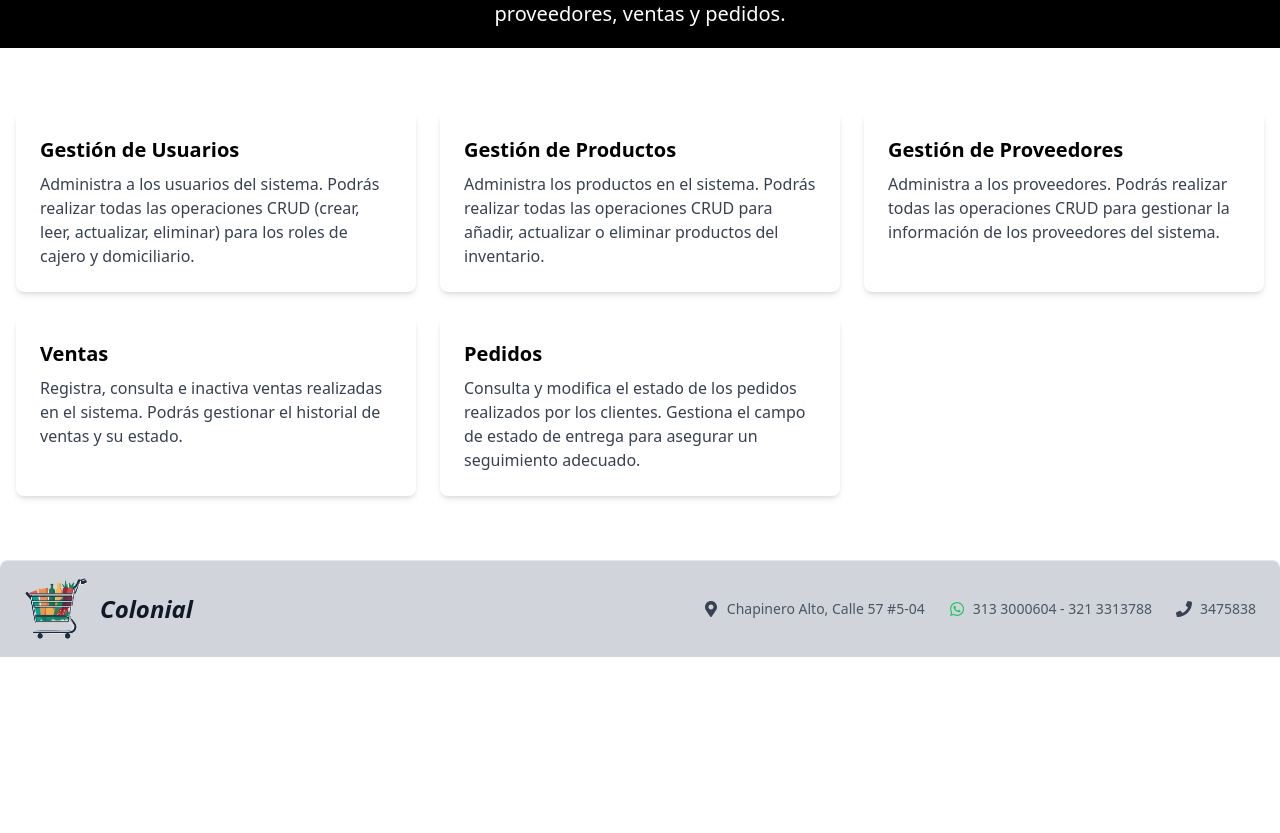
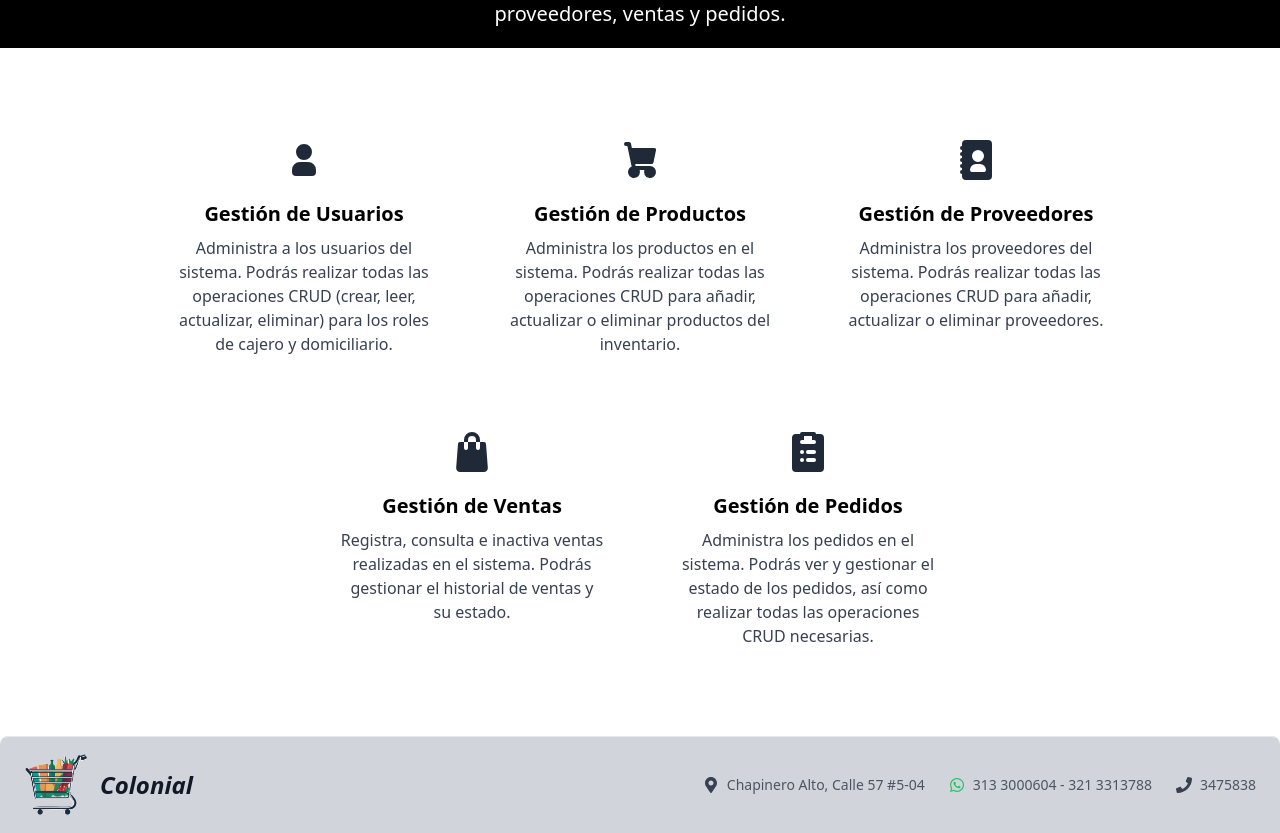
Before and after one commit to David435412/proyecto_cigarreria, a React (Create React App) app: page /admin-dash in a window 1280 px wide. Shown: the part 549-1382 px from the top of the page. Before the commit the page ends 1206 px from the top, so only its background shows below. Built offline with nearby package versions, Linux system fonts and the light colour scheme; data requests are answered from the project's data file.

Commit message:
se ajusto cosas del admin

```diff
--- a/db.json
+++ b/db.json
@@ -113,7 +113,7 @@
       "descripcion": "Tipo de cerveza: Lager ABV: 4,7% País de origen: Colombia.El exceso de alcohol es perjudicial para la salud. Ley 30 de 1986. Prohíbase el expendio de bebidas embriagantes a menores de edad ley 124 1994",
       "imagen": "https://jumbocolombiaio.vtexassets.com/arquivos/ids/491967-1600-1600?v=638216692937930000&width=1600&height=1600&aspect=true",
       "categoria": "Licores",
-      "cantidad": 106,
+      "cantidad": "106",
       "marca": "Babaria",
       "estado": "activo"
     },
--- a/src/components/administrador/AdminDash.js
+++ b/src/components/administrador/AdminDash.js
@@ -1,6 +1,6 @@
 import React, { useEffect, useState } from 'react';
 import axios from 'axios';
-import { Link } from 'react-router-dom';
+import { useNavigate } from 'react-router-dom';
 import fuera_4 from "../../assets/images/fuera_4.jpeg";
 import css from "../../pages/css.css";
 
@@ -8,6 +8,7 @@ const AdminDashboard = () => {
     const [userName, setUserName] = useState('');
     const [lowStockProducts, setLowStockProducts] = useState([]);
     const [outOfStockAlerts, setOutOfStockAlerts] = useState([]);
+    const navigate = useNavigate();
 
     useEffect(() => {
         // Obtener el nombre del usuario desde localStorage
@@ -83,12 +84,12 @@ const AdminDashboard = () => {
                                     </li>
                                 ))}
                             </ul>
-                            <Link
-                                to="/productos-agotados"
+                            <button
+                                onClick={() => navigate('/productos-agotados')}
                                 className="text-blue-500 hover:underline"
                             >
                                 Ver Productos Agotados
-                            </Link>
+                            </button>
                         </div>
                     )}
 
@@ -107,42 +108,82 @@ const AdminDashboard = () => {
                 </div>
 
                 {/* Management Cards Section */}
-                <div className="grid grid-cols-1 md:grid-cols-2 lg:grid-cols-3 gap-6 mb-8">
-                    <div className="bg-white p-6 shadow-md rounded-lg flex flex-col justify-between h-full">
+                <div className="flex flex-wrap justify-center gap-6 mb-8 text-center">
+                    <div onClick={() => navigate('/gestion-usuarios')} className="w-full sm:w-1/2 md:w-1/3 lg:w-1/4 xl:w-1/4 cursor-pointer">
+                        <div className="bg-white p-6  rounded-lg flex flex-col justify-between transition-transform transform hover:scale-105 hover:shadow-lg">
+                            <div className="flex items-center justify-center mb-4">
+                                <svg className="w-12 h-12 text-gray-800" aria-hidden="true" xmlns="http://www.w3.org/2000/svg" width="24" height="24" fill="currentColor" viewBox="0 0 24 24">
+                                  <path fillRule="evenodd" d="M12 4a4 4 0 1 0 0 8 4 4 0 0 0 0-8Zm-2 9a4 4 0 0 0-4 4v1a2 2 0 0 0 2 2h8a2 2 0 0 0 2-2v-1a4 4 0 0 0-4-4h-4Z" clipRule="evenodd"/>
+                                </svg>
+                            </div>
                             <h2 className="text-xl font-bold mb-2">Gestión de Usuarios</h2>
                             <p className="text-gray-700 flex-grow">
                                 Administra a los usuarios del sistema. Podrás realizar todas las operaciones CRUD (crear, leer, actualizar, eliminar) para los roles de cajero y domiciliario.
                             </p>
                         </div>
-                    <div className="bg-white p-6 shadow-md rounded-lg flex flex-col justify-between h-full">
+                    </div>
+
+                    <div onClick={() => navigate('/gestion-productos')} className="w-full sm:w-1/2 md:w-1/3 lg:w-1/4 xl:w-1/4 cursor-pointer">
+                        <div className="bg-white p-6 rounded-lg flex flex-col justify-between transition-transform transform hover:scale-105 hover:shadow-lg">
+                            <div className="flex items-center justify-center mb-4">
+                                <svg className="w-12 h-12 text-gray-800" aria-hidden="true" xmlns="http://www.w3.org/2000/svg" width="24" height="24" fill="currentColor" viewBox="0 0 24 24">
+                                  <path fillRule="evenodd" d="M4 4a1 1 0 0 1 1-1h1.5a1 1 0 0 1 .979.796L7.939 6H19a1 1 0 0 1 .979 1.204l-1.25 6a1 1 0 0 1-.979.796H9.605l.208 1H17a3 3 0 1 1-2.83 2h-2.34a3 3 0 1 1-4.009-1.76L5.686 5H5a1 1 0 0 1-1-1Z" clipRule="evenodd"/>
+                                </svg>
+                            </div>
                             <h2 className="text-xl font-bold mb-2">Gestión de Productos</h2>
                             <p className="text-gray-700 flex-grow">
                                 Administra los productos en el sistema. Podrás realizar todas las operaciones CRUD para añadir, actualizar o eliminar productos del inventario.
                             </p>
                         </div>
+                    </div>
 
-                    <div className="bg-white p-6 shadow-md rounded-lg flex flex-col justify-between h-full">
+                    <div onClick={() => navigate('/gestion-proveedores')} className="w-full sm:w-1/2 md:w-1/3 lg:w-1/4 xl:w-1/4 cursor-pointer">
+                        <div className="bg-white p-6 rounded-lg flex flex-col justify-between transition-transform transform hover:scale-105 hover:shadow-lg">
+                            <div className="flex items-center justify-center mb-4">
+                                <svg class="w-12 h-12 text-gray-800 dark:text-white" aria-hidden="true" xmlns="http://www.w3.org/2000/svg" width="24" height="24" fill="currentColor" viewBox="0 0 24 24">
+                                  <path fill-rule="evenodd" d="M7 2a2 2 0 0 0-2 2v1a1 1 0 0 0 0 2v1a1 1 0 0 0 0 2v1a1 1 0 1 0 0 2v1a1 1 0 1 0 0 2v1a1 1 0 1 0 0 2v1a2 2 0 0 0 2 2h11a2 2 0 0 0 2-2V4a2 2 0 0 0-2-2H7Zm3 8a3 3 0 1 1 6 0 3 3 0 0 1-6 0Zm-1 7a3 3 0 0 1 3-3h2a3 3 0 0 1 3 3 1 1 0 0 1-1 1h-6a1 1 0 0 1-1-1Z" clip-rule="evenodd"/>
+                                </svg>
+
+                            </div>
                             <h2 className="text-xl font-bold mb-2">Gestión de Proveedores</h2>
                             <p className="text-gray-700 flex-grow">
-                            Administra a los proveedores. Podrás realizar todas las operaciones CRUD para gestionar la información de los proveedores del sistema.
+                                Administra los proveedores del sistema. Podrás realizar todas las operaciones CRUD para añadir, actualizar o eliminar proveedores.
                             </p>
                         </div>
-                    <div className="bg-white p-6 shadow-md rounded-lg flex flex-col justify-between h-full">
-                        <h2 className="text-xl font-bold mb-2">Ventas</h2>
+                    </div>
+
+                    <div onClick={() => navigate('/gestion-ventas')} className="w-full sm:w-1/2 md:w-1/3 lg:w-1/4 xl:w-1/4 cursor-pointer">
+                        <div className="bg-white p-6  rounded-lg flex flex-col justify-between transition-transform transform hover:scale-105 hover:shadow-lg">
+                            <div className="flex items-center justify-center mb-4">
+                                <svg class="w-12 h-12 text-gray-800 dark:text-white" aria-hidden="true" xmlns="http://www.w3.org/2000/svg" width="24" height="24" fill="currentColor" viewBox="0 0 24 24">
+                                  <path fill-rule="evenodd" d="M14 7h-4v3a1 1 0 0 1-2 0V7H6a1 1 0 0 0-.997.923l-.917 11.924A2 2 0 0 0 6.08 22h11.84a2 2 0 0 0 1.994-2.153l-.917-11.924A1 1 0 0 0 18 7h-2v3a1 1 0 1 1-2 0V7Zm-2-3a2 2 0 0 0-2 2v1H8V6a4 4 0 0 1 8 0v1h-2V6a2 2 0 0 0-2-2Z" clip-rule="evenodd"/>
+                                </svg>
+
+                            </div>
+                            <h2 className="text-xl font-bold mb-2">Gestión de Ventas</h2>
                             <p className="text-gray-700 flex-grow">
                                 Registra, consulta e inactiva ventas realizadas en el sistema. Podrás gestionar el historial de ventas y su estado.
                             </p>
                         </div>
-                    <div className="bg-white p-6 shadow-md rounded-lg flex flex-col justify-between h-full">
-                        <h2 className="text-xl font-bold mb-2">Pedidos</h2>
+                    </div>
+
+                    <div onClick={() => navigate('/gestion-pedidos')} className="w-full sm:w-1/2 md:w-1/3 lg:w-1/4 xl:w-1/4 cursor-pointer">
+                        <div className="bg-white p-6  rounded-lg flex flex-col justify-between transition-transform transform hover:scale-105 hover:shadow-lg">
+                            <div className="flex items-center justify-center mb-4">
+                                <svg class="w-12 h-12 text-gray-800 dark:text-white" aria-hidden="true" xmlns="http://www.w3.org/2000/svg" width="24" height="24" fill="currentColor" viewBox="0 0 24 24">
+                                <path fill-rule="evenodd" d="M8 3a1 1 0 0 1 1-1h6a1 1 0 0 1 1 1h2a2 2 0 0 1 2 2v15a2 2 0 0 1-2 2H6a2 2 0 0 1-2-2V5a2 2 0 0 1 2-2h2Zm6 1h-4v2H9a1 1 0 0 0 0 2h6a1 1 0 1 0 0-2h-1V4Zm-3 8a1 1 0 0 1 1-1h3a1 1 0 1 1 0 2h-3a1 1 0 0 1-1-1Zm-2-1a1 1 0 1 0 0 2h.01a1 1 0 1 0 0-2H9Zm2 5a1 1 0 0 1 1-1h3a1 1 0 1 1 0 2h-3a1 1 0 0 1-1-1Zm-2-1a1 1 0 1 0 0 2h.01a1 1 0 1 0 0-2H9Z" clip-rule="evenodd"/>
+                                </svg>
+                            </div>
+                            <h2 className="text-xl font-bold mb-2">Gestión de Pedidos</h2>
                             <p className="text-gray-700 flex-grow">
-                            Consulta y modifica el estado de los pedidos realizados por los clientes. Gestiona el campo de estado de entrega para asegurar un seguimiento adecuado.
+                                Administra los pedidos en el sistema. Podrás ver y gestionar el estado de los pedidos, así como realizar todas las operaciones CRUD necesarias.
                             </p>
                         </div>
                     </div>
 
 
                 </div>
+            </div>
         </>
     );
 };
--- a/src/components/administrador/productos/GestionProductos.js
+++ b/src/components/administrador/productos/GestionProductos.js
@@ -6,7 +6,6 @@ import Swal from 'sweetalert2'; // Importa SweetAlert2
 import 'sweetalert2/dist/sweetalert2.min.css'; // Importa los estilos de SweetAlert2
 
 const categorias = [
-    'Todos',
     'Licores',
     'Confitería',
     'Enlatados',
@@ -20,7 +19,7 @@ const categorias = [
 
 const GestionProductos = () => {
     const [productos, setProductos] = useState([]);
-    const [categoriaSeleccionada, setCategoriaSeleccionada] = useState('Todos');
+    const [categoriaSeleccionada, setCategoriaSeleccionada] = useState('');
     const [error, setError] = useState('');
 
     const navigate = useNavigate();
@@ -42,7 +41,7 @@ const GestionProductos = () => {
 
     // Filtrar productos según la categoría seleccionada y estado activo
     const productosFiltrados = productos.filter(producto =>
-        (categoriaSeleccionada === 'Todos' || producto.categoria === categoriaSeleccionada) && producto.estado === 'activo'
+        (categoriaSeleccionada === '' || producto.categoria === categoriaSeleccionada) && producto.estado === 'activo'
     );
 
     // Maneja la confirmación de eliminación utilizando SweetAlert2
@@ -67,8 +66,6 @@ const GestionProductos = () => {
                         icon: 'success',
                         timer: 1500, // La alerta se mostrará durante 1.5 segundos
                         showConfirmButton: false,
-
-
                     });
                 } catch (error) {
                     console.error('Error al inactivar el producto', error);
@@ -78,17 +75,25 @@ const GestionProductos = () => {
         });
     };
 
+    const handleCategoriaClick = (categoria) => {
+        setCategoriaSeleccionada(categoria);
+    };
+
+    const handleVerTodosClick = () => {
+        setCategoriaSeleccionada(''); // Limpiar categoría seleccionada para mostrar todos los productos
+    };
+
     return (
         <div className="container mx-auto px-4 py-8">
-            <h1 className="text-3xl font-bold mb-4">Gestión de Productos</h1>
-            <p className="mb-8">
+            <h1 className="text-3xl font-bold mb-4 text-center">Gestión de Productos</h1>
+            <p className="mb-8 text-center">
                 En esta sección podrás gestionar tus productos. Puedes agregar nuevos productos
                 y visualizar los productos que ya has registrado.
             </p>
 
             {error && <p className="text-red-500 mb-4">{error}</p>}
 
-            <div className="mb-4 flex space-x-4">
+            <div className="mb-4 flex space-x-4 place-content-center">
                 <button
                     onClick={() => navigate('/registro-productos')}
                     className="bg-green-800 text-white px-4 py-2 rounded hover:bg-green-900"
@@ -109,16 +114,29 @@ const GestionProductos = () => {
                 </button>
             </div>
 
-            <div className="mb-6">
-                <select
-                    value={categoriaSeleccionada}
-                    onChange={(e) => setCategoriaSeleccionada(e.target.value)}
-                    className="p-2 border border-gray-300 rounded"
+            <h2 className="text-3xl font-bold mt-8 mb-8 text-center">
+                Categorías
+            </h2>
+
+            {/* Filtros */}
+            <div className="mb-6 flex flex-wrap justify-center gap-4">
+                {/* Círculo para mostrar todos los productos */}
+                <div
+                    onClick={handleVerTodosClick}
+                    className={`bg-gray-300 cursor-pointer p-3 border rounded-full shadow-xl text-sm font-medium text-center transition-transform duration-300 ease-in-out w-24 h-24 flex items-center justify-center transform ${categoriaSeleccionada === '' ? 'bg-green-500 text-white border-green-500' : 'bg-gray-100 text-black border-gray-300'} hover:bg-green-500 hover:text-white hover:scale-110 hover:-translate-y-2 hover:shadow-2xl`}
                 >
-                    {categorias.map(categoria => (
-                        <option key={categoria} value={categoria}>{categoria}</option>
-                    ))}
-                </select>
+                    Todos
+                </div>
+
+                {categorias.map(categoria => (
+                    <div
+                        key={categoria}
+                        onClick={() => handleCategoriaClick(categoria)}
+                        className={`bg-gray-300 cursor-pointer p-3 border rounded-full shadow-xl text-sm font-medium text-center transition-transform duration-300 ease-in-out w-24 h-24 flex items-center justify-center transform ${categoriaSeleccionada === categoria ? 'bg-green-500 text-white border-green-500' : 'bg-gray-100 text-black border-gray-300'} hover:bg-green-500 hover:text-white hover:scale-110 hover:-translate-y-2 hover:shadow-2xl`}
+                    >
+                        {categoria}
+                    </div>
+                ))}
             </div>
 
             <div className="grid grid-cols-1 sm:grid-cols-2 md:grid-cols-3 lg:grid-cols-4 gap-6">
```
Lines whose indentation alone changed are shown as unchanged.
